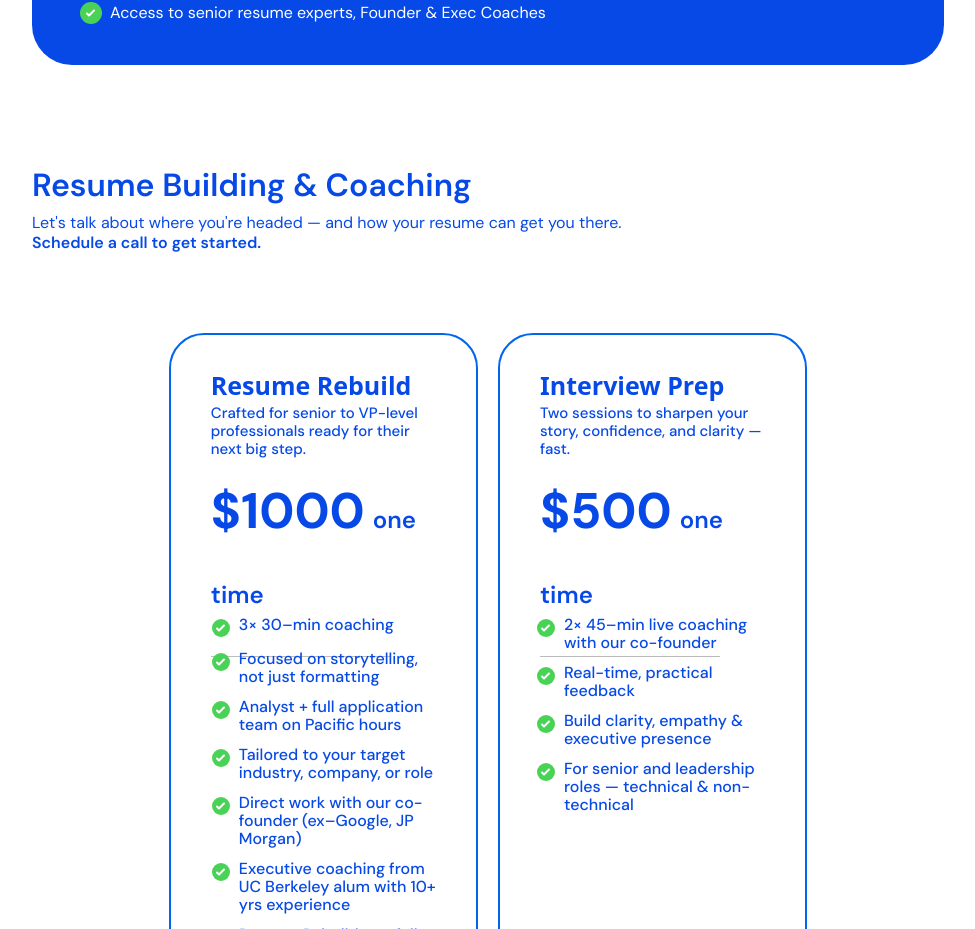
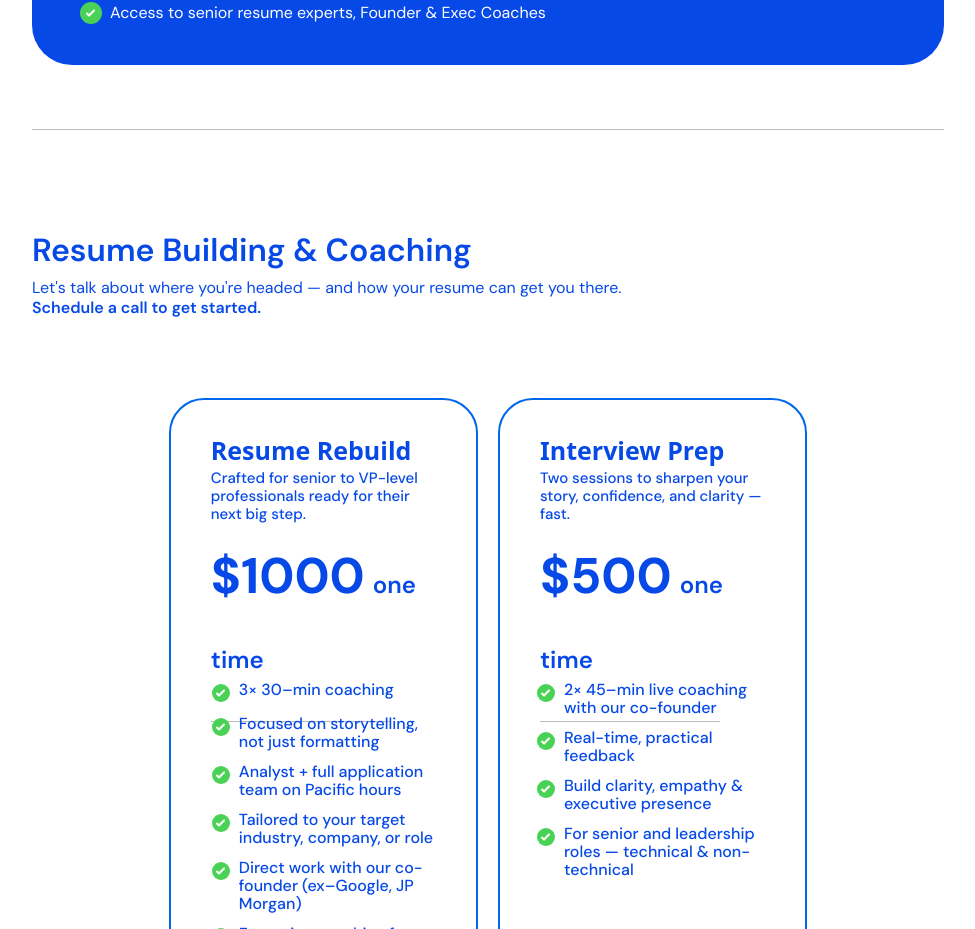
Before and after one commit to Vaidik1308/mobuis_assignment, a Next.js app: page / in a window 1280 px wide. Shown: the part 4756-5685 px from the top of the page, without its empty margins (152-1127 px from the left). Built offline with nearby package versions, Linux system fonts and the light colour scheme.

Commit message:
added a hr tag

```diff
--- a/src/app/page.tsx
+++ b/src/app/page.tsx
@@ -410,6 +410,8 @@ export default function Home() {
             <AuthButton buttonText="Get Started" rootClassName="md:text-[#0649E7] md:bg-white flex items-center gap-2 md:px-8 md:py-[14px] justify-center w-fit"  buttonIcon={<MdArrowForward size={20} />}/>
           </div>
         </div>
+
+        <hr  className="mt-16 text-[#BCBCBC]"/>
       </SectionComp>
 
 
--- a/src/components/common/footer/index.tsx
+++ b/src/components/common/footer/index.tsx
@@ -11,7 +11,7 @@ const Footer = () => {
             <Image src="/images/logo/blue_logo.svg" alt="MobuisEngine Logo" width={60} height={60} />
             <span className="text-[#0649E7] text-xl font-[600] font-['sora']">MobuisEngine</span>
           </div>
-          <hr className="border-[#E5E7EB] mt-2" />
+          <hr className="border-[#E5E7EB] mt-2 w-[25%]" />
         </div>
         {/* Middle: Info columns */}
         <div className="w-full flex flex-col md:flex-row justify-between gap-8 pb-8">
```
